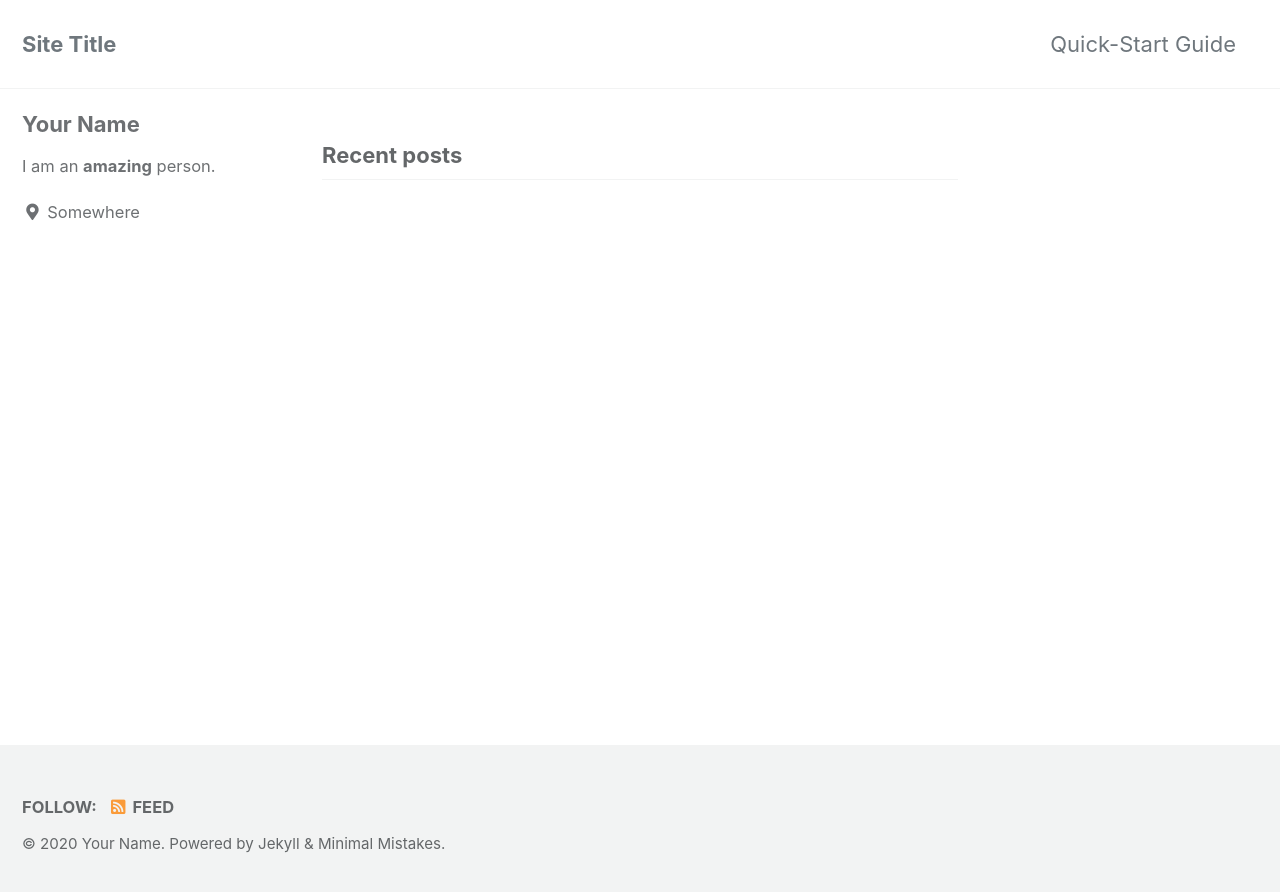
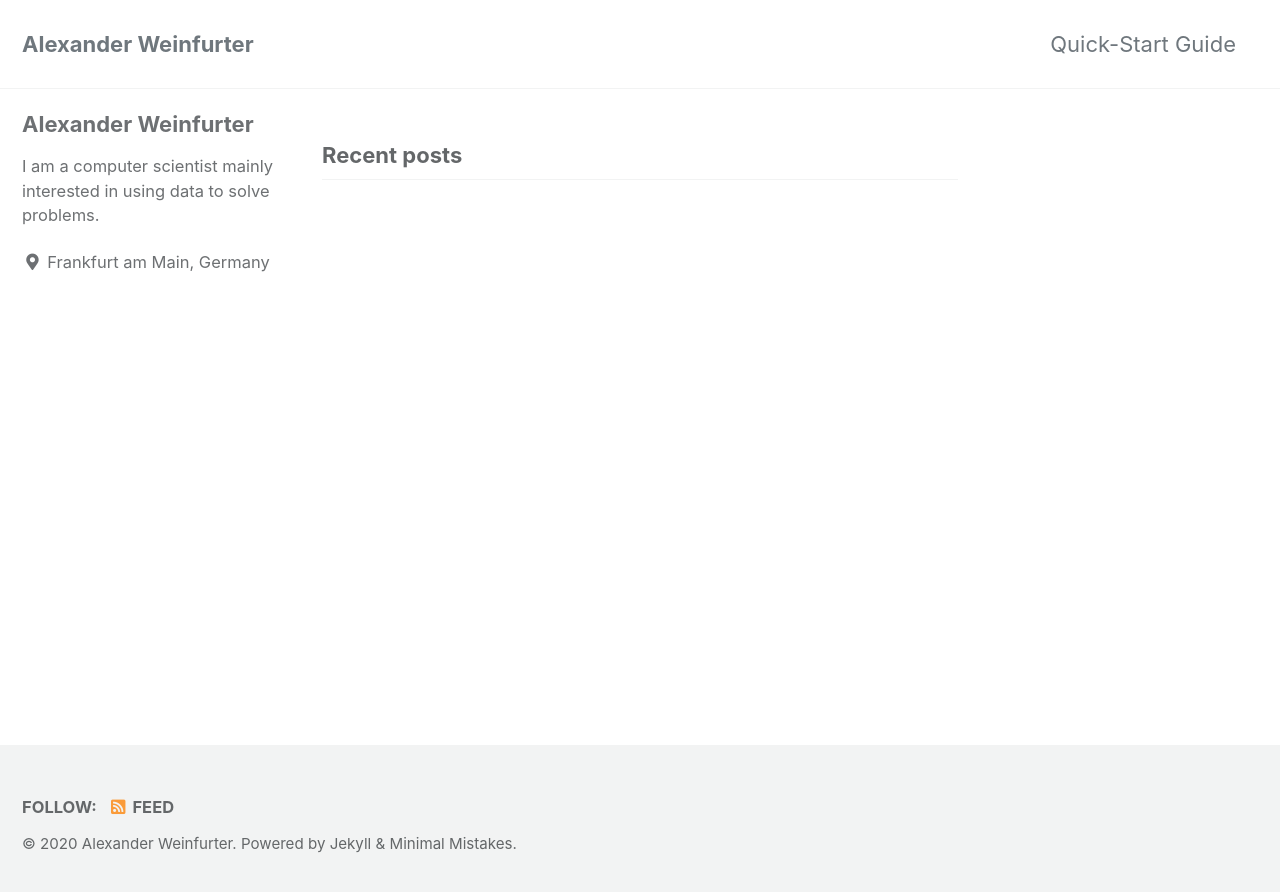
Before and after one commit to alexweinfurter/data-science, a Jekyll site: the page built from index.html, in a window 1280 px wide. Shown: the top 892 px of the page. Built offline with Jekyll 4.4.1, drawn with Linux system fonts in a browser that asks for light colours; cached includes are drawn as plain includes; the list of posts is cut into pages by our own code.

Commit message:
add some data about me to config

```diff
--- a/_config.yml
+++ b/_config.yml
@@ -16,14 +16,14 @@ minimal_mistakes_skin    : "default" # "air", "aqua", "contrast", "dark", "dirt"
 
 # Site Settings
 locale                   : "en-US"
-title                    : "Site Title"
+title                    : "Alexander Weinfurter"
 title_separator          : "-"
 subtitle                 : # site tagline that appears below site title in masthead
-name                     : "Your Name"
-description              : "An amazing website."
-url                      : # the base hostname & protocol for your site e.g. "https://mmistakes.github.io"
-baseurl                  : # the subpath of your site, e.g. "/blog"
-repository               : # GitHub username/repo-name e.g. "mmistakes/minimal-mistakes"
+name                     : "Alexander Weinfurter"
+description              : "Writing about data science, machine learning and everything else i like"
+url                      : "https://alexweinfurter.github.io"
+baseurl                  : "/data-science"
+repository               : "alexweinfurter/data-science"
 teaser                   : # path of fallback teaser image, e.g. "/assets/images/500x300.png"
 logo                     : # path of logo image to display in the masthead, e.g. "/assets/images/88x88.png"
 masthead_title           : # overrides the website title displayed in the masthead, use " " for no title
@@ -93,10 +93,10 @@ analytics:
 
 # Site Author
 author:
-  name             : "Your Name"
+  name             : "Alexander Weinfurter"
   avatar           : # path of avatar image, e.g. "/assets/images/bio-photo.jpg"
-  bio              : "I am an **amazing** person."
-  location         : "Somewhere"
+  bio              : "I am a computer scientist mainly interested in using data to solve problems."
+  location         : "Frankfurt am Main, Germany"
   email            :
   links:
     - label: "Email"
@@ -113,7 +113,7 @@ author:
       # url: "https://facebook.com/"
     - label: "GitHub"
       icon: "fab fa-fw fa-github"
-      # url: "https://github.com/"
+      # url: "https://github.com/alexweinfurter"
     - label: "Instagram"
       icon: "fab fa-fw fa-instagram"
       # url: "https://instagram.com/"
@@ -129,7 +129,7 @@ footer:
       # url:
     - label: "GitHub"
       icon: "fab fa-fw fa-github"
-      # url:
+      # url: "https://github.com/alexweinfurter"
     - label: "GitLab"
       icon: "fab fa-fw fa-gitlab"
       # url:
```
